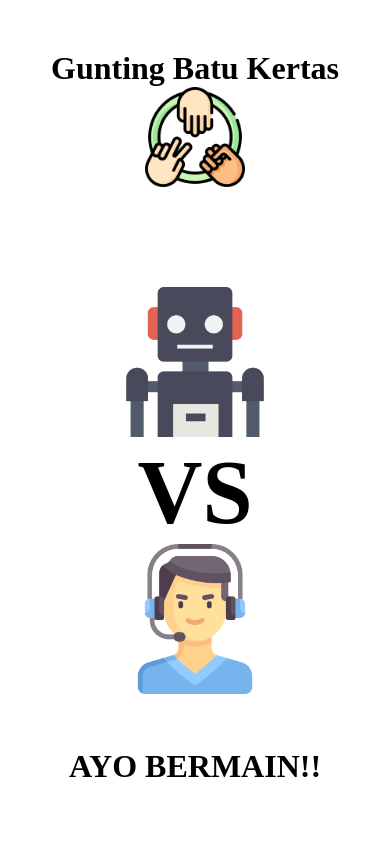
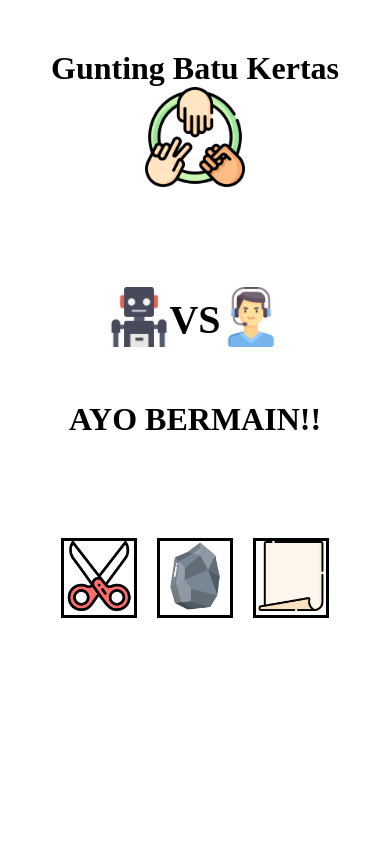
Before and after one commit to Hervol11/Gunting-Batu-Kertas, a plain HTML site: page index.html in a window 390 px wide. Shown: the top 844 px of the page. Drawn offline with Linux system fonts and the light colour scheme.

Commit message:
Add files via upload

```diff
--- a/src/js/index.js
+++ b/src/js/index.js
@@ -3,6 +3,9 @@ const pemain = document.getElementById("pemain");
 const bot = document.getElementById("bot");
 const hasil = document.getElementById("hasil");
 const reset = document.getElementById("reset");
+const jurus1 = document.getElementById("gunting");
+const jurus2 = document.getElementById("batu");
+const jurus3 = document.getElementById("kertas");
 
 let klik = 0;
 let gtg = "src/icons/scissors.png";
@@ -24,6 +27,10 @@ function gunting() {
     bot.src = kts;
   }
 
+  jurus1.style.display = "none";
+  jurus2.style.display = "none";
+  jurus3.style.display = "none";
+
   if (bot.src.includes("scissors") && pemain.src.includes("scissors")) {
     hasil.textContent = "seri!";
   } else if (bot.src.includes("stone") && pemain.src.includes("scissors")) {
@@ -32,6 +39,7 @@ function gunting() {
     hasil.textContent = "kamu menang!";
   }
 }
+
 function batu() {
   klik = Math.floor(Math.random() * 3) + 1;
   reset.style.display = "block";
@@ -45,6 +53,10 @@ function batu() {
     bot.src = kts;
   }
 
+  jurus1.style.display = "none";
+  jurus2.style.display = "none";
+  jurus3.style.display = "none";
+
   if (bot.src.includes("scissors") && pemain.src.includes("stone")) {
     hasil.textContent = "kamu menang!";
   } else if (bot.src.includes("stone") && pemain.src.includes("stone")) {
@@ -53,6 +65,7 @@ function batu() {
     hasil.textContent = "kamu kalah!";
   }
 }
+
 function kertas() {
   klik = Math.floor(Math.random() * 3) + 1;
   reset.style.display = "block";
@@ -66,6 +79,10 @@ function kertas() {
     bot.src = kts;
   }
 
+  jurus1.style.display = "none";
+  jurus2.style.display = "none";
+  jurus3.style.display = "none";
+
   if (bot.src.includes("scissors") && pemain.src.includes("paper")) {
     hasil.textContent = "kamu kalah!";
   } else if (bot.src.includes("stone") && pemain.src.includes("paper")) {
--- a/src/style/global.css
+++ b/src/style/global.css
@@ -45,7 +45,6 @@ body {
 }
 
 .vs {
-  width: 250px;
   font-size: 90px;
 }
 
@@ -115,3 +114,35 @@ body {
 a {
   text-decoration: none;
 }
+
+@media screen and (max-width: 450px) {
+  #pemain {
+    width: 60px;
+  }
+  #bot {
+    width: 60px;
+  }
+  #vs {
+    font-size: 40px;
+  }
+
+  #gunting {
+    width: 70px;
+  }
+  #kertas {
+    width: 70px;
+  }
+  #batu {
+    width: 70px;
+  }
+
+  .gunting {
+    margin: 0 10px;
+  }
+  .kertas {
+    margin: 0 10px;
+  }
+  .batu {
+    margin: 0 10px;
+  }
+}
```
